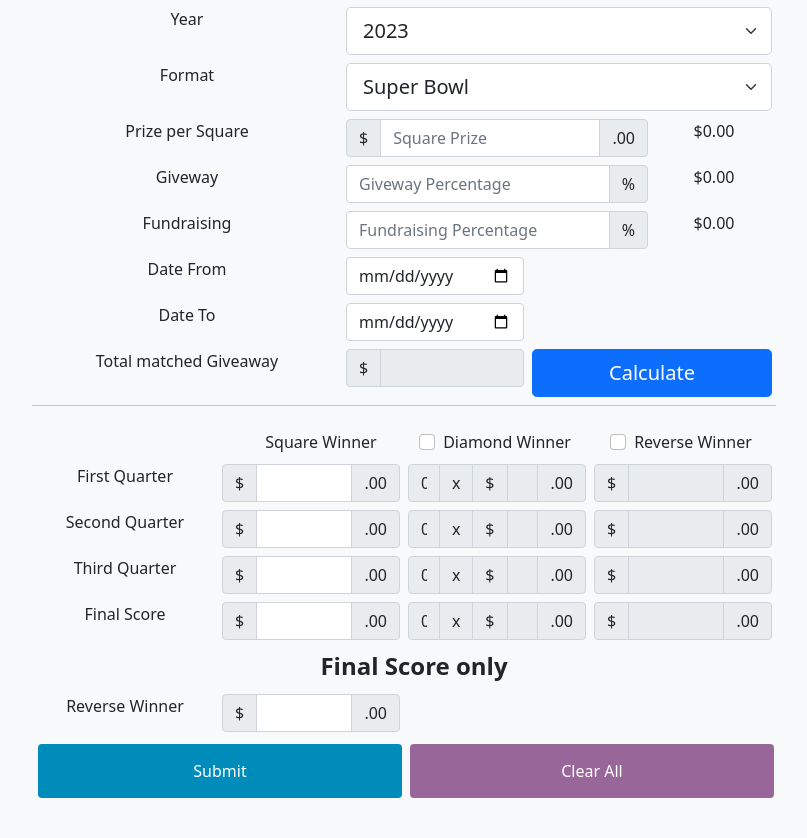
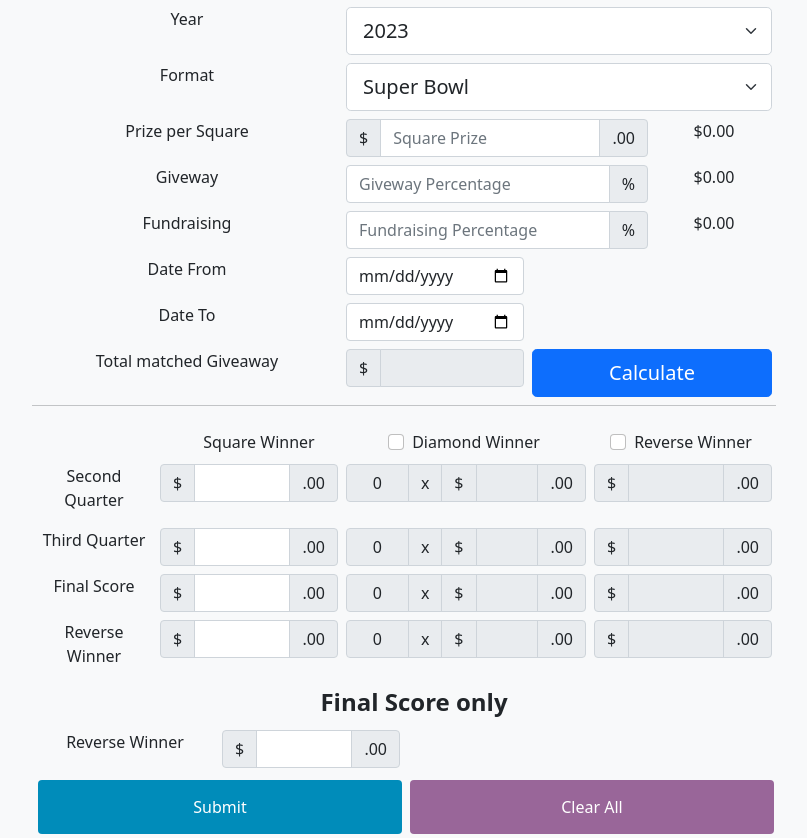
Before and after one commit to EagleGolf90/fundraising, a PHP site: page /admin/test_form.html in a window 1280 px wide. Shown: the part 110-948 px from the top of the page, without its empty margins (46-853 px from the left). Before the commit the page ends 908 px from the top, so only its background shows below. Run offline with PHP 8.4, Linux system fonts and the light colour scheme.

Commit message:
Make changes for Setup Squares

```diff
--- a/admin/test_form.html
+++ b/admin/test_form.html
@@ -127,13 +127,13 @@
 
             <hr>
 
-            <div class="col-3">&nbsp;</div>
+            <div class="col-2">&nbsp;</div>
             <div class="col-3 form-check">
               <label class="form-check-label" for="square_winner">
                 Square Winner
               </label>
             </div>
-            <div class="col-3 form-check">
+            <div class="col-4 form-check">
               <label class="form-check-label" for="diamond_winner">
                 <input class="form-check-input" type="checkbox" id="diamond_winner" value="1">
                 Diamond Winner
@@ -147,7 +147,9 @@
             </div>
 
             <!-- First Target -->
-            <div class="col-3 target1"><label for="square_winner1" class="form-label target1_label">First Quarter</label></div>
+            <div class="col-2 target1">
+              <label for="square_winner1" class="form-label target1_label">First Quarter</label>
+            </div>
             <div class="col-3 target1">
               <div class="input-group">
                 <span class="input-group-text">$</span>
@@ -155,7 +157,7 @@
                 <span class="input-group-text">.00</span>
               </div>
             </div>
-            <div class="col-3 target1">
+            <div class="col-4 target1">
               <div class="input-group">
                 <input type="text" id="diamond_winner1_qty" class="form-control text-center" disabled>
                 <span class="input-group-text">x</span>
@@ -173,7 +175,9 @@
             </div>
 
             <!-- Second Target -->
-            <div class="col-3 target2"><label for="diamond_winner2" class="form-label target2_label">Second Quarter</label></div>
+            <div class="col-2 target2">
+              <label for="diamond_winner2" class="form-label target2_label">Second Quarter</label>
+            </div>
             <div class="col-3 target2">
               <div class="input-group">
                 <span class="input-group-text">$</span>
@@ -181,7 +185,7 @@
                 <span class="input-group-text">.00</span>
               </div>
             </div>
-            <div class="col-3 target2">
+            <div class="col-4 target2">
               <div class="input-group">
                 <input type="text" id="diamond_winner2_qty" class="form-control text-center" disabled>
                 <span class="input-group-text">x</span>
@@ -199,7 +203,9 @@
             </div>
 
             <!-- Third Target -->
-            <div class="col-3 target3"><label for="diamond_winner3" class="form-label target3_label">Third Quarter</label></div>
+            <div class="col-2 target3">
+              <label for="diamond_winner3" class="form-label target3_label">Third Quarter</label>
+            </div>
             <div class="col-3 target3">
               <div class="input-group">
                 <span class="input-group-text">$</span>
@@ -207,7 +213,7 @@
                 <span class="input-group-text">.00</span>
               </div>
             </div>
-            <div class="col-3 target3">
+            <div class="col-4 target3">
               <div class="input-group">
                 <input type="text" id="diamond_winner3_qty" class="form-control text-center" disabled>
                 <span class="input-group-text">x</span>
@@ -225,7 +231,9 @@
             </div>
 
             <!-- Fourth Target -->
-            <div class="col-3 target4"><label for="diamond_winner4" class="form-label target4_label">Final Score</label></div>
+            <div class="col-2 target4">
+              <label for="diamond_winner4" class="form-label target4_label">Final Score</label>
+            </div>
             <div class="col-3 target4">
               <div class="input-group">
                 <span class="input-group-text">$</span>
@@ -233,7 +241,7 @@
                 <span class="input-group-text">.00</span>
               </div>
             </div>
-            <div class="col-3 target4">
+            <div class="col-4 target4">
               <div class="input-group">
                 <input type="text" id="diamond_winner4_qty" class="form-control text-center" disabled>
                 <span class="input-group-text">x</span>
--- a/html/beginHTML.php
+++ b/html/beginHTML.php
@@ -7,7 +7,9 @@
   <?php include('css_finder.php'); ?>
 </head>
 
-<?php if ($sub_folder == 'admin/draw_squares.php' || $sub_folder == 'admin/teams_final.php') { ?>
+<?php if ($sub_folder == 'admin/draw_squares.php'
+             || $sub_folder == 'admin/teams_final.php'
+             || $sub_folder == 'admin/setup_squares.php') { ?>
 <body class="bg-light">
 <?php } else { ?>
 <body>
--- a/html/css_finder.php
+++ b/html/css_finder.php
@@ -21,5 +21,8 @@ switch ($sub_folder) {
   case 'admin/draw_squares.php':
     include(HTML . 'head_teams_final.php');
     break;
+  case 'admin/setup_squares.php':
+    include(HTML . 'head_setup.php');
+    break;
 }
 ?>
--- a/html/js/setup-form.js
+++ b/html/js/setup-form.js
@@ -5,43 +5,38 @@
  * Description...: To execute the handles and behaviors attached for Setup Form.
  */
 $(document).ready(function() {
-  function show_hide_element(element_name, show_flag, show_label) {
-    if (show_flag == true) {
-      $('.' + element_name).show();
+  function show_hide_element(element_name, show_label) {
+    if (show_label != '') {
+      $(element_name).show();
     } else {
-      $('.' + element_name).hide();
+      $(element_name).hide();
     }
-    $('.' + element_name + '_label').text(show_label);
+    $(element_name + '_label').text(show_label);
   }
 
   /* NFL and NBA use same labels */
   function nfl_nba() {
-    show_hide_element('target1', true, 'First Quarter');
-    show_hide_element('target2', true, 'Second Quarter');
-    show_hide_element('target3', true, 'Third Quarter');
-    show_hide_element('target4', true, 'Final Score');
-    show_hide_element('target5', true, 'Reverse Winner');
+    var labels = [ 'First Quarter', 'Second Quarter', 'Third Quarter', 'Final Score', 'Reverse Winner' ];
+
+    for (var a = 0; a < labels.length; a++) show_hide_element('.target' + a, labels[a]);
   }
 
   function ncaa() {
-    show_hide_element('target1', true, 'First Half');
-    show_hide_element('target2', true, 'Second Half');
-    show_hide_element('target3', true, 'Final Score');
-    show_hide_element('target4', false, '');
-    show_hide_element('target5', false, '');
+    var labels = [ 'First Half', 'Second Half', 'Final Score', '', '' ];
+
+    for (var b = 0; b < labels.length; b++) show_hide_element('.target' + b, labels[b]);
   }
 
   function mlb() {
-    show_hide_element('target1', true, 'First Inning');
-    show_hide_element('target2', true, 'Third Inning');
-    show_hide_element('target3', true, 'Sixth Inning');
-    show_hide_element('target4', true, 'Final Score');
-    show_hide_element('target5', false, '');
+    var labels = [ 'First Inning', 'Third Inning', 'Sixth Inning', 'Final Score', '' ];
+
+    for (var c = 0; c < labels.length; c++) show_hide_element('.target' + c, labels[c]);
   }
 
   function display_events(value_selected) {
     switch (value_selected) {
       case '1': // NFL
+      case '4': // NBA
         nfl_nba();
         break;
       case '2': // NCAA
@@ -50,14 +45,11 @@ $(document).ready(function() {
       case '3': // MLB
         mlb();
         break;
-      case '4': // NBA
-        nfl_nba();
-        break;
     }
   }
 
   function enabled_disabled(element_name, enabled_flag) { $('input#' + element_name).prop('disabled', !enabled_flag); }
-  function blank_field(element_name, flag) { if (flag == false) $('#' + element_name).val(""); }
+  function blank_field(element_name, flag) { if (flag == false) field_blank('#' + element_name); }
 
   function diamond_winner(flag) {
     for (var i = 1; i <= 4; i++) {
@@ -88,21 +80,29 @@ $(document).ready(function() {
     return percent;
   }
 
+  function check_uncheck(field_name, checkbox_flag) { $(field_name).prop('checked', checkbox_flag); }
+  function field_blank(field_name) { $(field_name).val(""); }
+  function set_field_zeros(field_name) { $(field_name).text('$0.00'); }
+
   function clear_all() {
     initialize();
 
-    $('#diamond_winner').prop('checked', false);
-    $('#reverse_winner').prop('checked', false);
-    $('#final_reverse_winner').val("");
-    $('#prize_square').val("");
-    $('#fundraising_percentage').val("");
-    $('#giveaway_percentage').val("");
+    check_uncheck('#diamond_winner', false);
+    check_uncheck('#reverse_winner', false);
 
-    $('#total_prizes').text('$0.00');
-    $('#prize_giveaway').text('$0.00');
-    $('#prize_fundraising').text('$0.00');
+    field_blank('#final_reverse_winner');
+    field_blank('#prize_square');
+    field_blank('#fundraising_percentage');
+    field_blank('#giveaway_percentage');
+    field_blank('#grand_total');
+    field_blank('#date_from');
+    field_blank('#date_to');
 
-    for (var i = 1; i <= 4; i++) $('#square_winner' + i).val("");
+    set_field_zeros('#total_prizes');
+    set_field_zeros('#prize_giveaway');
+    set_field_zeros('#prize_fundraising');
+
+    for (var i = 1; i <= 4; i++) field_blank('#square_winner' + i);
   }
 
   function calc_giveaway() {
@@ -142,9 +142,7 @@ $(document).ready(function() {
     document.getElementById("grand_total").value = grand_total;
   }
 
-  $("#select_event").change(function() {
-    display_events($('select#select_event option:selected').val());
-  });
+  $("#select_event").change(function() { display_events($('select#select_event option:selected').val()); });
 
   $("input#prize_square").change(function() {
     var prize_totals = total_prizes();
@@ -153,32 +151,26 @@ $(document).ready(function() {
     if ($('#fundraising_percentage').val() != 0) calc_fundraising();
   });
 
-  $("input#giveaway_percentage").change(function() {
-    calc_giveaway();
-  });
+  $("input#giveaway_percentage").change(function() { calc_giveaway(); });
 
-  $("input#fundraising_percentage").change(function() {
-    calc_fundraising();
-  });
+  $("input#fundraising_percentage").change(function() { calc_fundraising(); });
 
-  $("#diamond_winner").change(function() {
-    diamond_winner($('#diamond_winner').prop('checked'));
-  });
+  $("#diamond_winner").change(function() { diamond_winner($('#diamond_winner').prop('checked')); });
 
-  $("#reverse_winner").change(function() {
-    reverse_winner($('#reverse_winner').prop('checked'));
-  });
+  $("#reverse_winner").change(function() { reverse_winner($('#reverse_winner').prop('checked')); });
 
-  $("#clearAll").click(function() {
-    clear_all();
-  });
+  $("#clearAll").click(function() { clear_all(); });
 
-  $("#calculate").click(function() {
-    calc_grand_total();
-  });
+  $("#calculate").click(function() { calc_grand_total(); });
 
   $("#submitForm").click(function() {
-    alert("Are you sure you want to submit?");
+    let result = confirm("Are you sure you want to submit?");
+    if (result) {
+      e.preventDefault();
+      $("#areaForm").submit();
+    } else {
+      alert('Cancel')
+    }
   });
 
   initialize();
```
Also changed, not shown: admin/setup_squares.php (added, +10 -0 lines), html/head_setup.php (added, +22 -0 lines).
